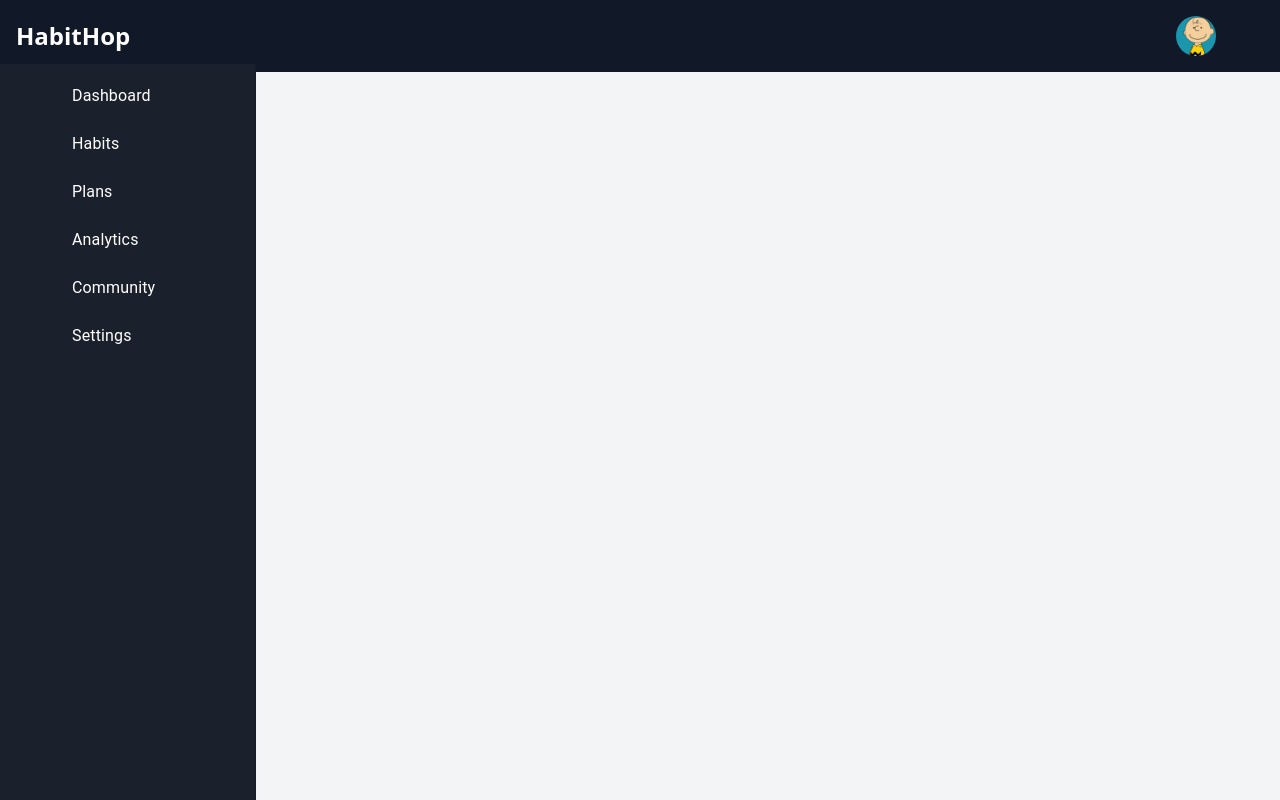
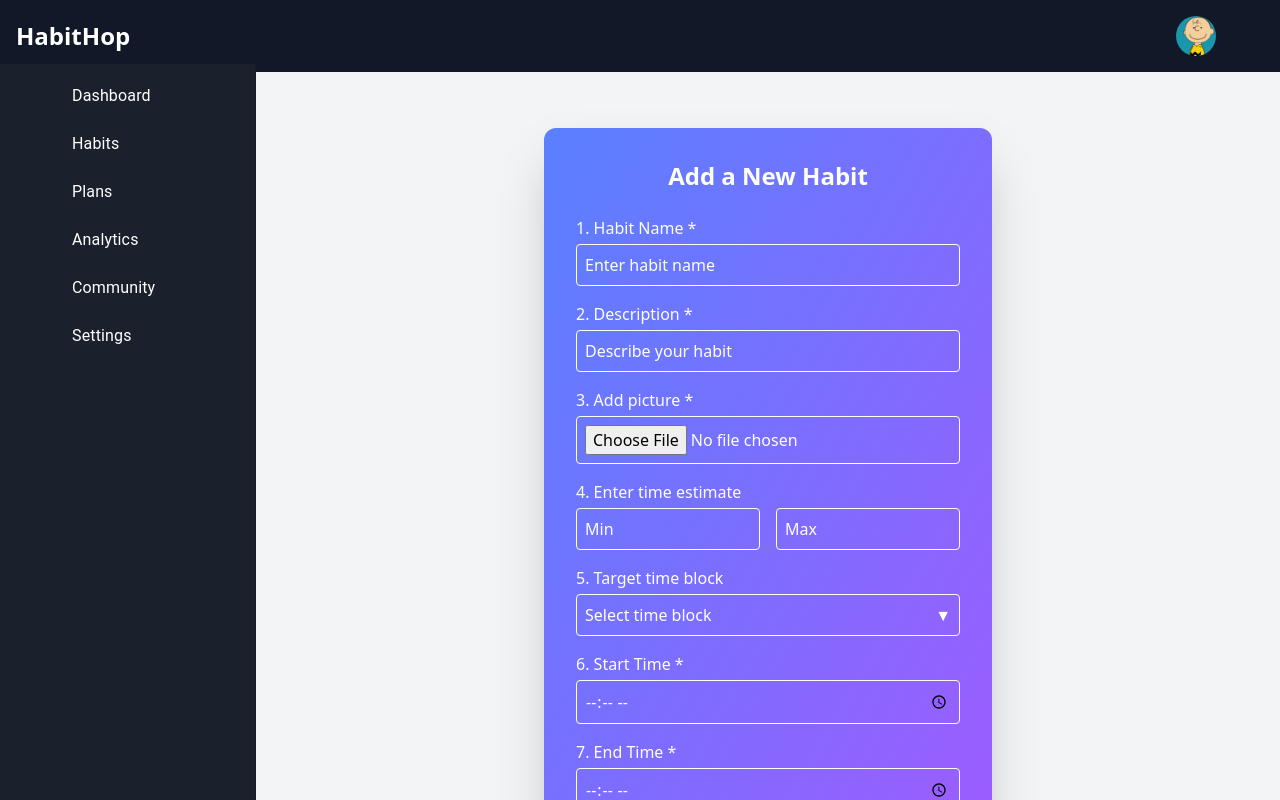
Before and after one commit to pnidhi26/habit-hop, a React (Create React App) app: page /add-habit in a window 1280 px wide. Built offline with nearby package versions, Linux system fonts and the light colour scheme; some icons are missing.

Commit message:
flip card for desc done, Add Habit form page done

```diff
--- a/package.json
+++ b/package.json
@@ -15,7 +15,7 @@
     "lucide-react": "^0.487.0",
     "react": "^18.2.0",
     "react-dom": "^18.2.0",
-    "react-router-dom": "^6.22.3",
+    "react-router-dom": "^6.30.0",
     "react-scripts": "5.0.1",
     "styled-components": "^6.1.17",
     "web-vitals": "^2.1.4"
--- a/src/App.js
+++ b/src/App.js
@@ -11,6 +11,7 @@ import Habits from './pages/Habits';
 import Settings from './pages/Settings';
 import assets from './assets';
 import styles from './styles/Global';
+import AddHabit from './pages/AddHabit';
 import Account from './pages/settings/account';
 import SwitchMode from './pages/settings/switch';
 import Payment from './pages/settings/payment';
@@ -64,6 +65,7 @@ const AppLayout = () => (
         <Route path="/analytics" element={<Analytics />} />
         <Route path="/community" element={<Community />} />
         <Route path="/plans" element={<Plans />} />
+          <Route path="/add-habit" element={<AddHabit />} />
       </Routes>
     </div>
   </div>
--- /dev/null
+++ b/src/pages/AddHabit.jsx
@@ -0,0 +1,167 @@
+import React, { useState } from 'react';
+import { useNavigate } from 'react-router-dom';
+
+export default function AddHabit() {
+  const navigate = useNavigate();
+  const [form, setForm] = useState({
+    habitName: '',
+    habitDescription: '',
+    habitImage: null,
+    habitMinTime: '',
+    habitMaxTime: '',
+    preferredTime: '',
+    startTime: '',
+    endTime: '',
+    daysOfWeek: [],
+  });
+
+  const [showTimeBlock, setShowTimeBlock] = useState(false);
+
+  const handleChange = (e) => {
+    const { name, value, files, type, checked } = e.target;
+
+    if (type === 'checkbox') {
+      setForm((prev) => ({
+        ...prev,
+        daysOfWeek: checked
+          ? [...prev.daysOfWeek, value]
+          : prev.daysOfWeek.filter((day) => day !== value),
+      }));
+    } else {
+      setForm((prev) => ({
+        ...prev,
+        [name]: files ? files[0] : value,
+      }));
+    }
+  };
+
+  return (
+    <div className="min-h-screen flex justify-center items-center px-4 py-10">
+      <form
+        className="bg-gradient-to-br from-[#5A80FF] to-[#9F5BFF] text-white p-8 rounded-xl shadow-2xl w-full max-w-md"
+        onSubmit={(e) => e.preventDefault()}
+      >
+        <h2 className="text-2xl font-bold text-center mb-6">Add a New Habit</h2>
+
+        {/* 1. Habit Name */}
+        <label className="block mb-1 font-medium">1. Habit Name *</label>
+        <input
+          type="text"
+          name="habitName"
+          required
+          className="w-full p-2 mb-4 rounded border border-white bg-transparent placeholder-white text-white"
+          placeholder="Enter habit name"
+          onChange={handleChange}
+        />
+
+        {/* 2. Description */}
+        <label className="block mb-1 font-medium">2. Description *</label>
+        <input
+          type="text"
+          name="habitDescription"
+          required
+          className="w-full p-2 mb-4 rounded border border-white bg-transparent placeholder-white text-white"
+          placeholder="Describe your habit"
+          onChange={handleChange}
+        />
+
+        {/* 3. Image Upload */}
+        <label className="block mb-1 font-medium">3. Add picture *</label>
+        <input
+          type="file"
+          name="habitImage"
+          accept="image/*"
+          required
+          className="w-full p-2 mb-4 rounded border border-white bg-transparent text-white"
+          onChange={handleChange}
+        />
+
+        {/* 4. Time Estimate */}
+        <label className="block mb-1 font-medium">4. Enter time estimate</label>
+        <div className="flex gap-4 mb-4">
+          <input
+            type="number"
+            name="habitMinTime"
+            placeholder="Min"
+            className="w-1/2 p-2 rounded border border-white bg-transparent placeholder-white text-white"
+            onChange={handleChange}
+          />
+          <input
+            type="number"
+            name="habitMaxTime"
+            placeholder="Max"
+            className="w-1/2 p-2 rounded border border-white bg-transparent placeholder-white text-white"
+            onChange={handleChange}
+          />
+        </div>
+
+        {/* 5. Target Time Block Dropdown */}
+        <label className="block mb-1 font-medium">5. Target time block</label>
+        <div className="relative mb-4">
+          <button
+            type="button"
+            onClick={() => setShowTimeBlock(!showTimeBlock)}
+            className="w-full p-2 rounded border border-white bg-transparent text-white flex justify-between items-center"
+          >
+            {form.preferredTime || 'Select time block'}
+            <span>{showTimeBlock ? '▲' : '▼'}</span>
+          </button>
+          {showTimeBlock && (
+            <ul className="absolute left-0 right-0 mt-1 bg-white text-black rounded shadow-lg z-10">
+              {['Morning', 'Midday', 'Evening'].map((option) => (
+                <li
+                  key={option}
+                  className="px-4 py-2 hover:bg-gray-100 cursor-pointer"
+                  onClick={() => {
+                    setForm((prev) => ({ ...prev, preferredTime: option }));
+                    setShowTimeBlock(false);
+                  }}
+                >
+                  {option}
+                </li>
+              ))}
+            </ul>
+          )}
+        </div>
+
+        {/* 6. Start Time */}
+        <label className="block mb-1 font-medium">6. Start Time *</label>
+        <input
+          type="time"
+          name="startTime"
+          required
+          className="w-full p-2 mb-4 rounded border border-white bg-transparent text-white"
+          onChange={handleChange}
+        />
+
+        {/* 7. End Time */}
+        <label className="block mb-1 font-medium">7. End Time *</label>
+        <input
+          type="time"
+          name="endTime"
+          required
+          className="w-full p-2 mb-4 rounded border border-white bg-transparent text-white"
+          onChange={handleChange}
+        />
+
+
+        {/* Buttons */}
+        <div className="flex justify-between">
+          <button
+            type="button"
+            className="bg-white text-indigo-600 px-4 py-2 rounded hover:bg-gray-200 font-semibold"
+            onClick={() => navigate('/habits')}
+          >
+            Cancel
+          </button>
+          <button
+            type="submit"
+            className="bg-white text-indigo-600 px-6 py-2 rounded hover:bg-gray-200 font-semibold"
+          >
+            Create
+          </button>
+        </div>
+      </form>
+    </div>
+  );
+}
--- /dev/null
+++ b/src/pages/css/Habits.css
@@ -0,0 +1,29 @@
+/* Habits.css */
+
+.flip-card {
+    perspective: 1000px;
+  }
+
+  .flip-inner {
+    position: relative;
+    width: 100%;
+    height: 12rem; /* same as h-48 */
+    transition: transform 0.6s;
+    transform-style: preserve-3d;
+  }
+
+  .flip-inner.flipped {
+    transform: rotateY(180deg);
+  }
+
+  .flip-front,
+  .flip-back {
+    position: absolute;
+    width: 100%;
+    height: 100%;
+    backface-visibility: hidden;
+  }
+
+  .flip-back {
+    transform: rotateY(180deg);
+  }
```
Also changed, not shown: src/pages/Habits.jsx (+57 -28 lines), public/images/nap.jpg (added), 1 other file (tests, documents, lock files or other folders).
